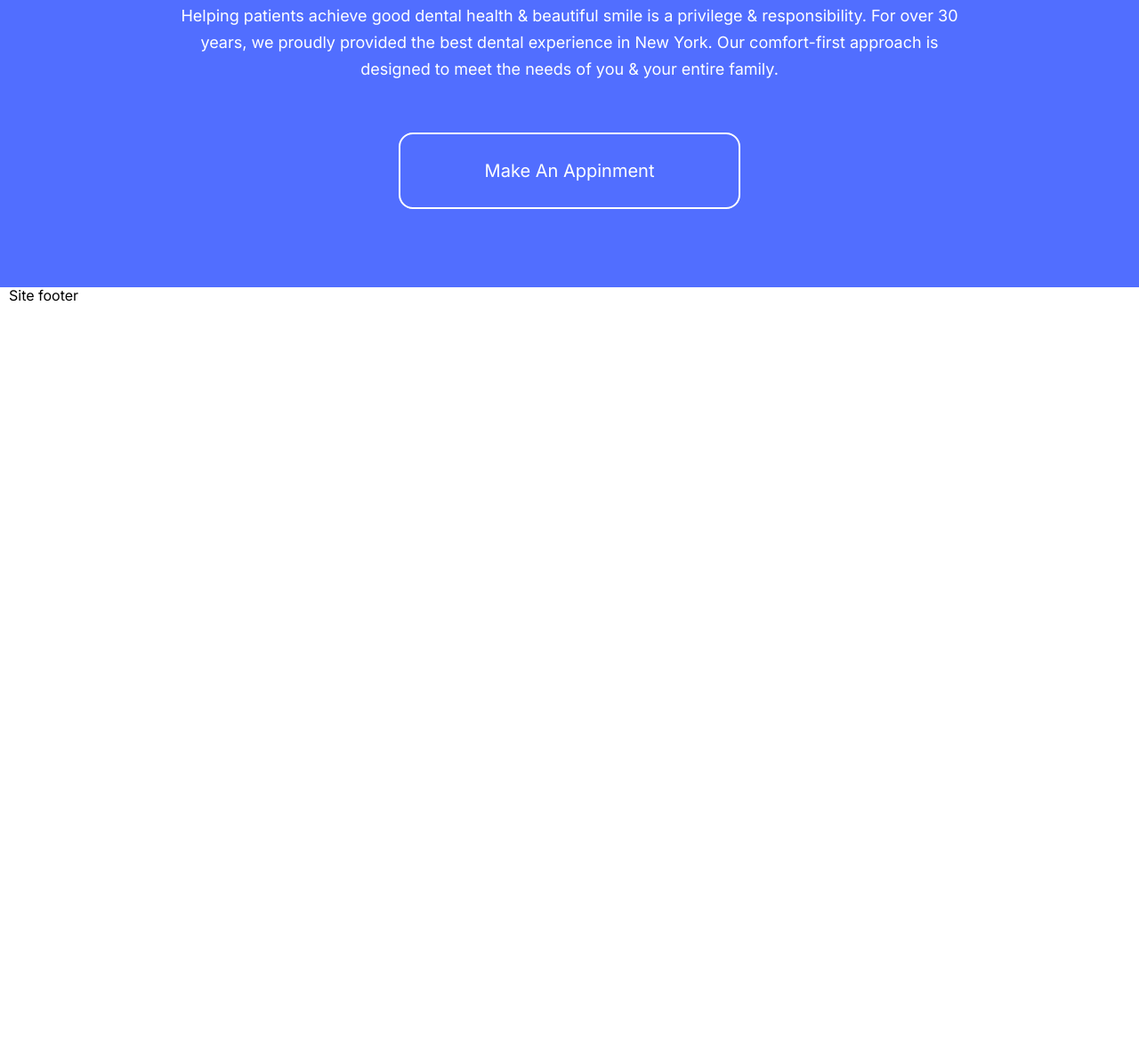
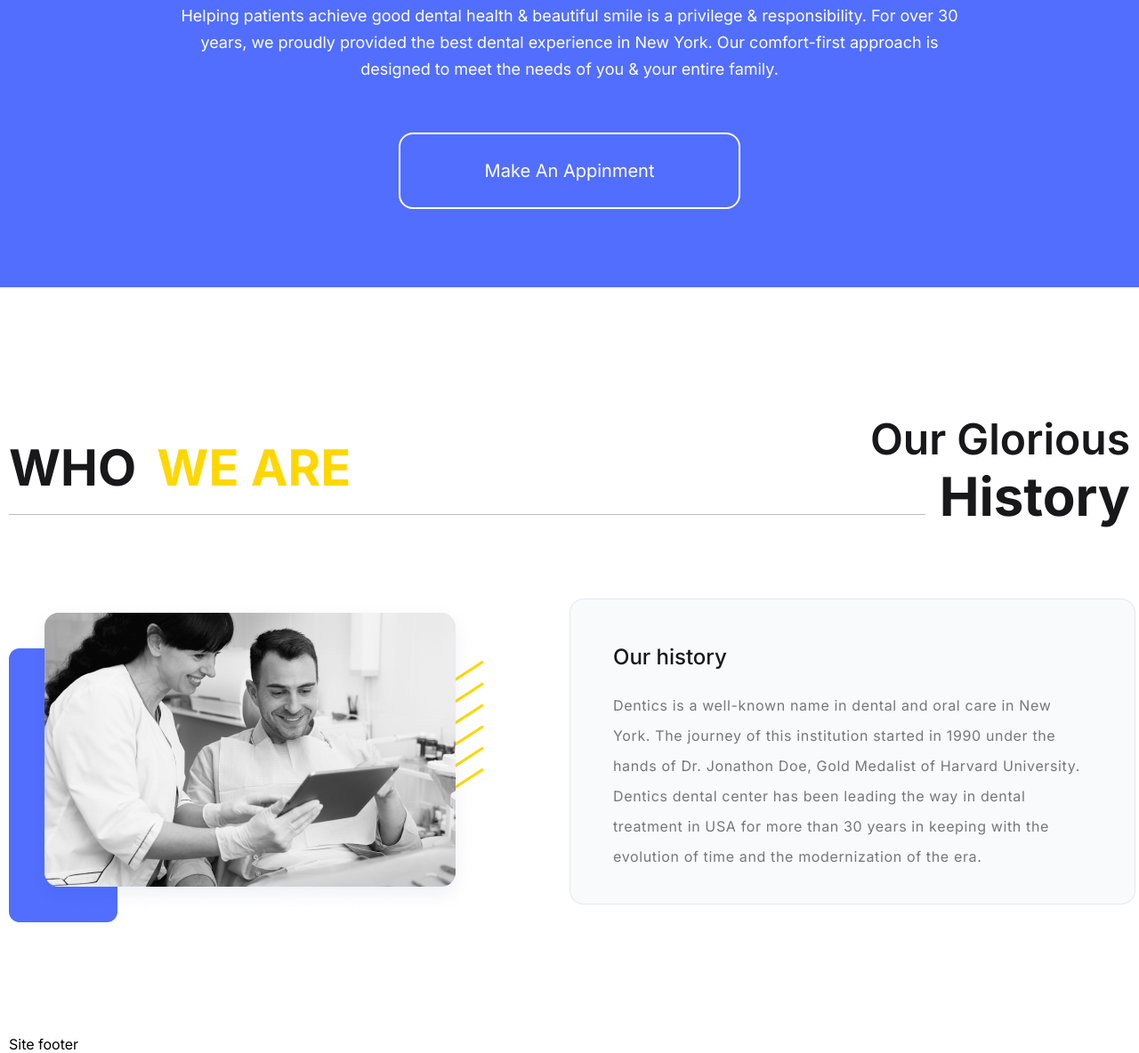
Before and after one commit to muhammadaziz01-dev/Dental-Clinic, a plain HTML site: page index.html in a window 1280 px wide. Shown: the part 3305-4489 px from the top of the page at 89% size. Before the commit the page ends 3647 px from the top, so only its background shows below. Drawn offline with Linux system fonts and the light colour scheme.

Commit message:
section-6 end

```diff
--- a/index.html
+++ b/index.html
@@ -250,6 +250,38 @@
             </div>
         </section>
         <!-- section5 end  -->
+        <!-- section6 start   -->
+        <section id="section6">
+            <div class="container">
+                <div class="section6-wrapper">
+                    <div class="section6-wrapper--top">
+                        <h1>
+                            WHO <span>WE ARE</span>
+                        </h1>
+                        <h2>
+                            Our Glorious
+                            <span>History</span>
+                        </h2>
+                    </div>
+                    <div class="section6-wrapper--botton">
+                        <img src="./assets/imgs/img3.png" alt="img">
+                        <div class="section6-wrapper--botton--card">
+                            <h3>
+                                Our history
+                            </h3>
+                            <p>
+                                Dentics is a well-known name in dental and oral care in New York. The journey of this
+                                institution started in 1990 under the hands of Dr. Jonathon Doe, Gold Medalist of
+                                Harvard University. Dentics dental center has been leading the way in dental treatment
+                                in USA for more than 30 years in keeping with the evolution of time and the
+                                modernization of the era.
+                            </p>
+                        </div>
+                    </div>
+                </div>
+            </div>
+        </section>
+        <!-- section6 end  -->
     </main>
 
     <footer>
--- a/scss/all/_layout.scss
+++ b/scss/all/_layout.scss
@@ -7,3 +7,4 @@
 @import "./section3";
 @import "./section4";
 @import "./section5";
+@import "./section6";
--- /dev/null
+++ b/scss/all/_section6.scss
@@ -0,0 +1,91 @@
+#section6{
+    width: 100%;
+    padding: 128px 0px;
+
+    .section6-wrapper{
+
+        &--top{
+            display: flex;
+            align-items: center;
+            justify-content: space-between;
+            margin-bottom: 72px;
+
+            h1{
+                color:  #18181B;
+                text-align: right;
+                font-size: 56px;
+                font-weight: 700;
+                line-height: 74px;
+                position: relative;
+
+                &::after{
+                    content: "";
+                    width: 1030px;
+                    height: 1px;
+                    background:  #BCBCBC;
+                    position: absolute;
+                    left: 0;
+                    bottom: -16px;
+                }
+
+                span{
+                    color: #FFD700;
+                    padding-left: 10px;
+                }
+            }
+
+            h2{
+                width: 446px;
+                height: 128px;
+                color:#18181B;
+                text-align: right;
+                font-size: 48px;
+                font-weight: 600;
+                line-height: 64px;
+                display: flex;
+                flex-direction: column;
+                justify-content: end;
+
+                span{
+                    font-size: 60px;
+                    font-weight: 700;
+                }
+            }
+        }
+
+        &--botton{
+            display: flex;
+            align-items: start;
+            gap: 96px;
+
+            &--card{
+                display: flex;
+                padding: 48px;
+                flex-direction: column;
+                align-items: flex-start;
+                gap: 20px;
+                border-radius: 16px;
+                border: 1px solid  rgba(82, 82, 91, 0.10);
+                background:  #F8FAFC;
+
+                h3{
+                    width: 176px;
+                    color: #18181B;
+                    font-size: 24px;
+                    font-weight: 500;
+                    line-height: 34px;
+                }
+
+                p{
+                    width: 538px;
+                    height: 192px;
+                    color: #777;
+                    font-size: 16px;
+                    font-weight: 400;
+                    line-height: 34px;
+                    letter-spacing: 0.64px;
+                }
+            }
+        }
+    }
+}
```
Also changed, not shown: css/style.css, css/style.min.css, 2 other files.
